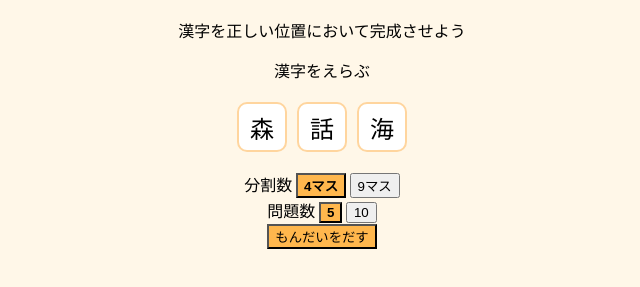
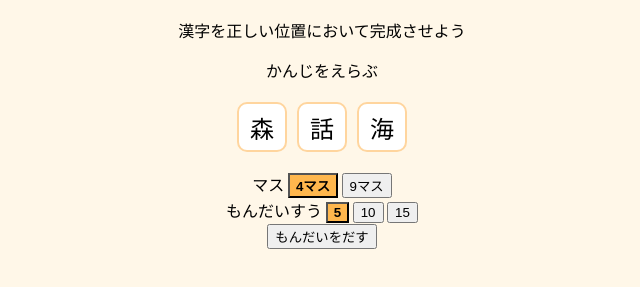
Before and after one commit to EOmi29/kanji_puzzle, a plain HTML site: page index.html in a window 1280 px wide. Shown: the part 69-356 px from the top of the page, without its empty margins (318-958 px from the left). Drawn offline with Linux system fonts and the light colour scheme.

Commit message:
Update index.html

```diff
--- a/index.html
+++ b/index.html
@@ -11,21 +11,26 @@
 <div id="home-screen">
     <h1 class="title">漢字パズル</h1>
     <p class="description">漢字を正しい位置において完成させよう</p>
+
     <div class="select-block">
-        <label>漢字をえらぶ</label>
+        <label>かんじをえらぶ</label>
         <div id="kanji-list"></div>
     </div>
+
     <div class="select-block">
-        <label>分割数</label>
+        <label>マス</label>
         <button class="split-btn active" data-size="2">4マス</button>
         <button class="split-btn" data-size="3">9マス</button>
     </div>
+
     <div class="select-block">
-        <label>問題数</label>
+        <label>もんだいすう</label>
         <button class="count-btn active">5</button>
         <button class="count-btn">10</button>
+        <button class="count-btn">15</button>
     </div>
-    <button id="start-button" style="background:#FFB74D;">もんだいをだす</button>
+
+    <button id="start-button">もんだいをだす</button>
 </div>
 
 <div id="puzzle-screen" style="display:none">
@@ -33,23 +38,19 @@
 
     <div id="main-puzzle-layout">
         <div id="words" class="vertical-text"></div>
-
         <div id="grid-container">
             <div id="grid"></div>
             <div id="correct-circle"></div>
         </div>
-
         <div id="reading" class="vertical-text"></div>
     </div>
 
     <div id="parts-container">
-        <div class="parts-title">パーツをドラッグして上の枠に入れよう</div>
+        <div class="parts-title">ここからパーツを動かそう</div>
         <div id="parts-area"></div>
     </div>
 
-    <div id="footer-area">
-        <button id="next-button" style="display:none">つぎのもんだいへ</button>
-    </div>
+    <button id="next-button" style="display:none">つぎのもんだい</button>
 </div>
 
 <script src="script.js"></script>
```
